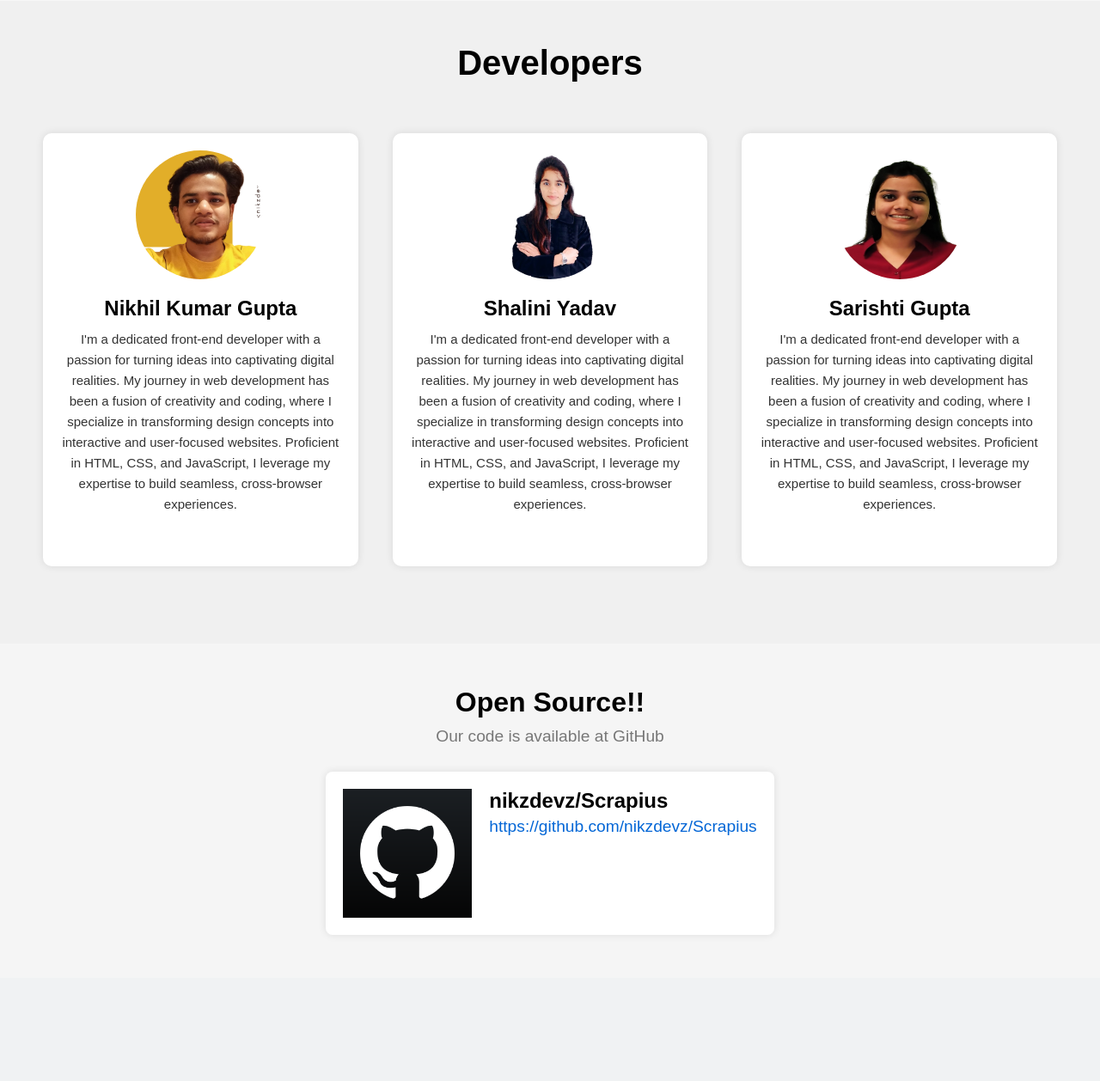
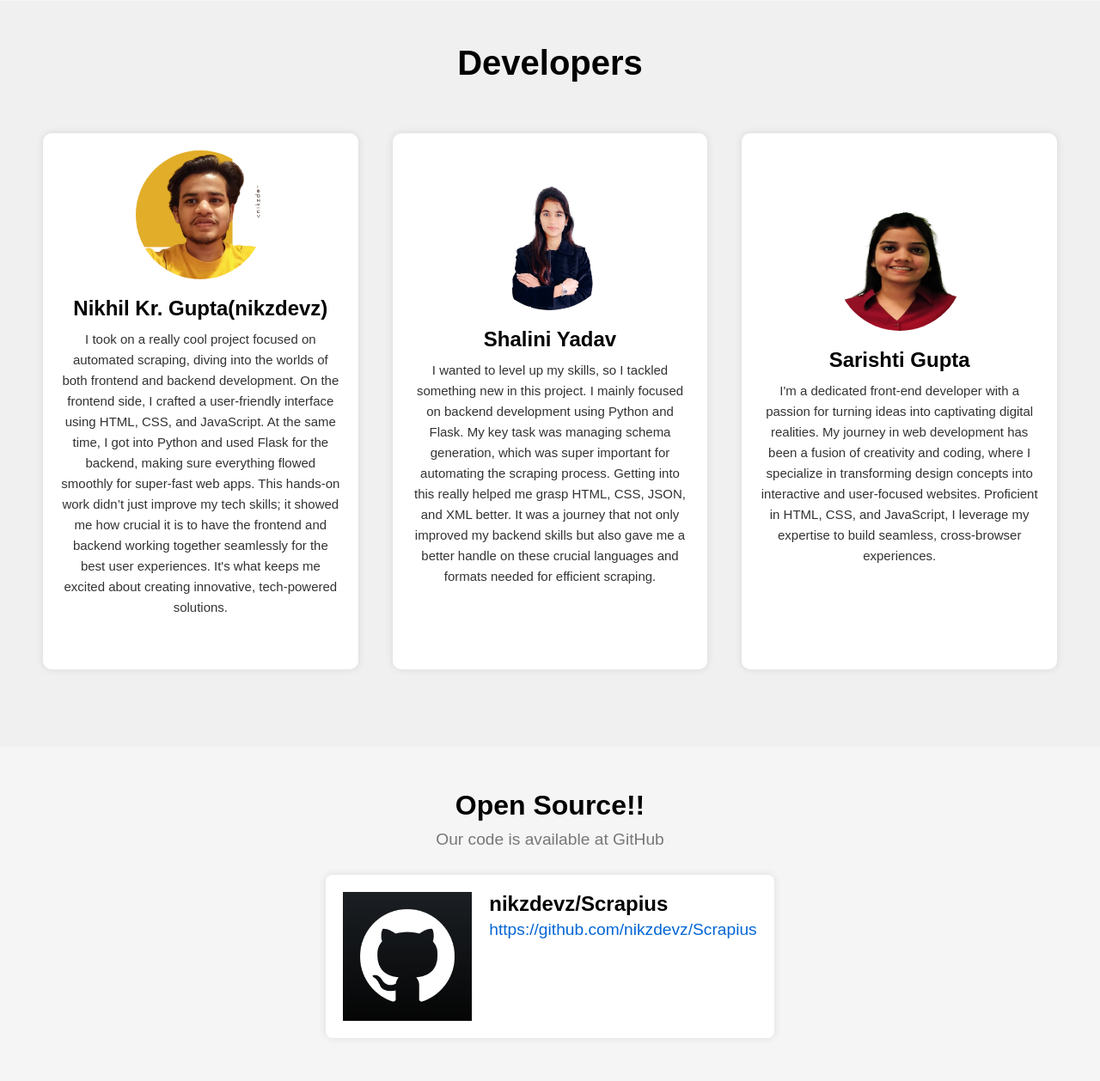
Before and after one commit to nikzdevz/Scrapius, a Flask app: template templates/index.html in a window 1280 px wide. Shown: the part 1599-2857 px from the top of the page at 86% size. Before the commit the page ends 2687 px from the top, so only its background shows below. Run offline with Flask 3, Linux system fonts and the light colour scheme; the template is opened without the code that fills it, so the values that code supplies are empty; some libraries are stand-ins or nearby versions; some web fonts are replaced.

Commit message:
Update developes description

```diff
--- a/templates/index.html
+++ b/templates/index.html
@@ -117,13 +117,13 @@
          <div class="row">
             <div class="about-col">
                <img src="{{ url_for('static', filename='img/home1.png') }}">
-               <h3>Nikhil Kumar Gupta</h3>
-               <p>I'm a dedicated front-end developer with a passion for turning ideas into captivating digital realities. My journey in web development has been a fusion of creativity and coding, where I specialize in transforming design concepts into interactive and user-focused websites. Proficient in HTML, CSS, and JavaScript, I leverage my expertise to build seamless, cross-browser experiences.</p>
+               <h3>Nikhil Kr. Gupta(nikzdevz)</h3>
+               <p>I took on a really cool project focused on automated scraping, diving into the worlds of both frontend and backend development. On the frontend side, I crafted a user-friendly interface using HTML, CSS, and JavaScript. At the same time, I got into Python and used Flask for the backend, making sure everything flowed smoothly for super-fast web apps. This hands-on work didn’t just improve my tech skills; it showed me how crucial it is to have the frontend and backend working together seamlessly for the best user experiences. It's what keeps me excited about creating innovative, tech-powered solutions.</p>
             </div>
             <div class="about-col">
                <img src="{{ url_for('static', filename='img/home3.png') }}">
                <h3>Shalini Yadav</h3>
-               <p>I'm a dedicated front-end developer with a passion for turning ideas into captivating digital realities. My journey in web development has been a fusion of creativity and coding, where I specialize in transforming design concepts into interactive and user-focused websites. Proficient in HTML, CSS, and JavaScript, I leverage my expertise to build seamless, cross-browser experiences.</p>
+               <p>I wanted to level up my skills, so I tackled something new in this project. I mainly focused on backend development using Python and Flask. My key task was managing schema generation, which was super important for automating the scraping process. Getting into this really helped me grasp HTML, CSS, JSON, and XML better. It was a journey that not only improved my backend skills but also gave me a better handle on these crucial languages and formats needed for efficient scraping.</p>
             </div>
             <div class="about-col">
                <img src="{{ url_for('static', filename='img/home.png') }}">
```
